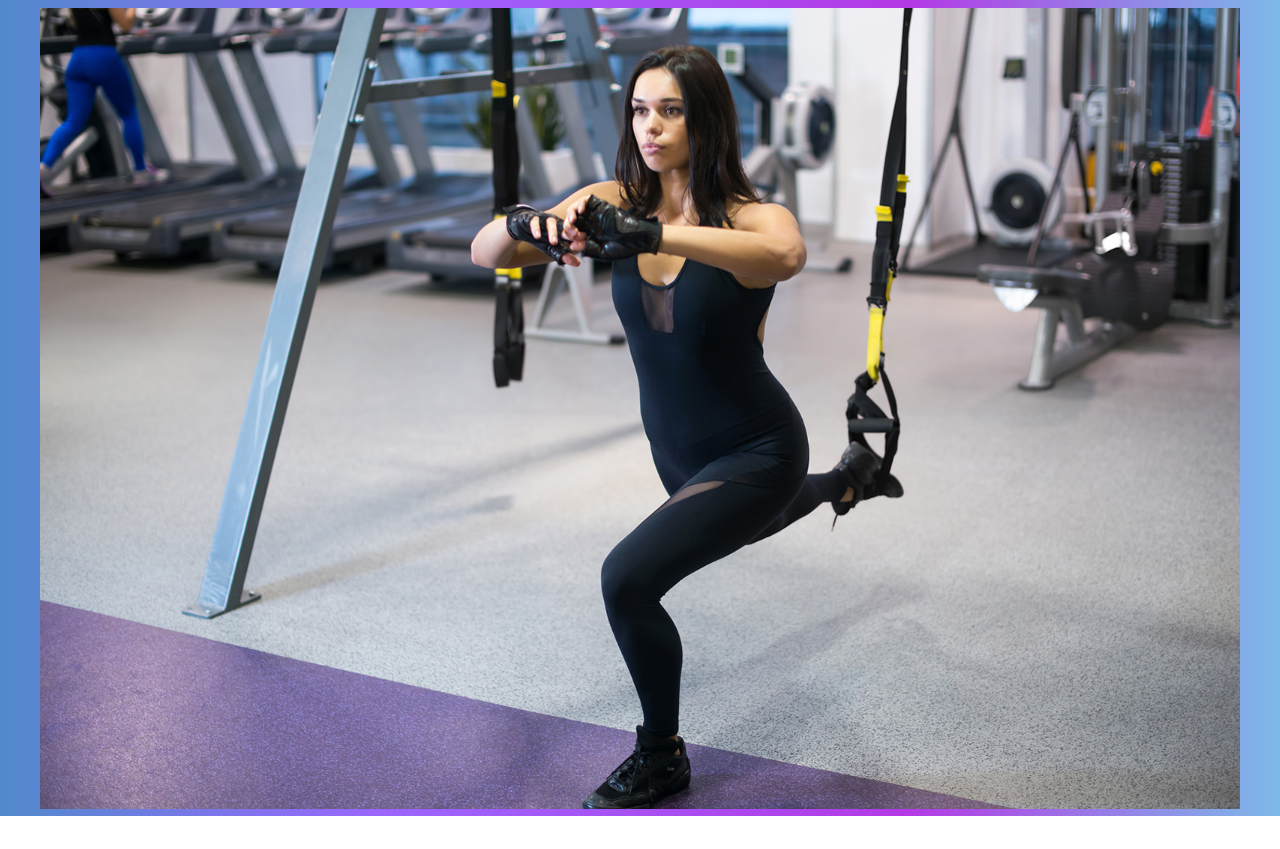
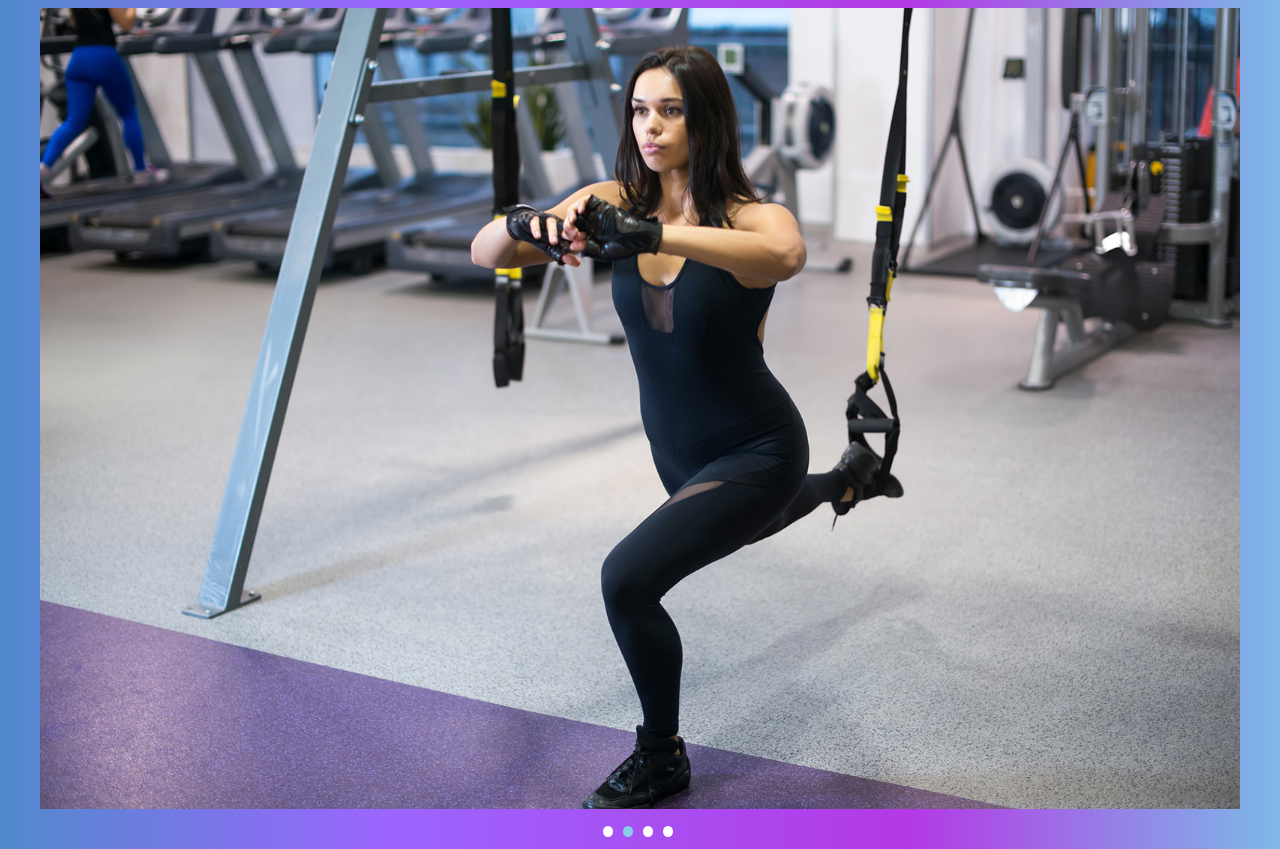
Before and after one commit to adamorlowskipoland/js-slider-curtain, a plain HTML site: page index.html in a window 1280 px wide. Before the commit the page ends 816 px from the top, so only its background shows below. Drawn offline with Linux system fonts and the light colour scheme.

Commit message:
add img indicators

```diff
--- a/index.html
+++ b/index.html
@@ -12,6 +12,14 @@
         <img src="imgs/pic1.jpg" alt="Img training 1" id="pic1">
         <!--<img src="" alt="" id="pic2">-->
     </div>
+    <div class="indicators-wrapper">
+        <ul class="list" id="UL">
+            <!--<li class="indicator active"></li>
+            <li class="indicator"></li>
+            <li class="indicator"></li>
+            <li class="indicator"></li>-->
+        </ul>
+    </div>
 
 
 
--- a/script.js
+++ b/script.js
@@ -43,9 +43,11 @@ const octopus = {
             if (x == (model.pics.length-1)) {
                 x = 0;
                 octopus.setImg(x);
+                octopus.addActiveClass(x);
             } else {
                 x++;
                 octopus.setImg(x);
+                octopus.addActiveClass(x);
             }
         }, 3000);
     },
@@ -54,6 +56,21 @@ const octopus = {
         setTimeout(function() {
             pic.style.transform = "rotateX(-0.0001deg)";
         }, 700);
+    },
+    "createLIs" : function() {
+        var UL = document.getElementById('UL');
+        for (var i = 0; i <= model.pics.length-1; i++) {
+            var LI = document.createElement('li');
+            LI.className = 'indicator';
+            UL.appendChild(LI);
+        }
+    },
+    "addActiveClass" : function(x) {
+        var indicators = Array.from(document.getElementsByClassName('indicator'));
+        for (var i = 0; i < indicators.length; i++) {
+            indicators[i].classList.remove('active');
+            indicators[x].classList.add('active');
+        }
     }
 }
 
@@ -61,6 +78,8 @@ const octopus = {
 const view = {
     displayPic : function() {
         octopus.setImg(0);
+        octopus.createLIs();
+        octopus.addActiveClass(0);
         octopus.changeImg();
     }
 }
--- a/style.css
+++ b/style.css
@@ -1,3 +1,7 @@
+html {
+    box-sizing: border-box;
+}
+
 body {
     background: #518acc; /* Old browsers */
     background: -moz-linear-gradient(left, #518acc 0%, #9b66ff 30%, #b439e5 71%, #7db9e8 100%); /* FF3.6-15 */
@@ -11,7 +15,8 @@ body {
     background-size: 100%;
     background-repeat: no-repeat;
     max-width: 1200px;
-    height: 100vh;
+    max-height: 1068px;
+    /*height: 80vh;*/
     margin: 0 auto;
     perspective: 1000px;
     perspective-origin: top;
@@ -19,7 +24,36 @@ body {
 
 img {
     width: 100%;
+    padding: 0;
+    margin: 0;
     transform-origin: top;
     transition: 700ms;
     transform: rotateX(-90deg);
 }
+
+.indicators-wrapper {
+    max-width: 1200px;
+    margin: 0 auto;
+}
+
+.list {
+    list-style: none;
+    text-align: center;
+    padding: 5px;
+    padding-left: 0;
+    margin: 0;
+}
+
+.indicator {
+    display: inline;
+    margin: 5px;
+    content: " ";
+    font-size: 1px;
+    border: 5px solid #fff;
+    border-radius: 100%;
+    transition: all 700ms;
+}
+
+.active {
+    border-color: skyblue;
+}
```
Also changed, not shown: imgs/pic4.jpg.
